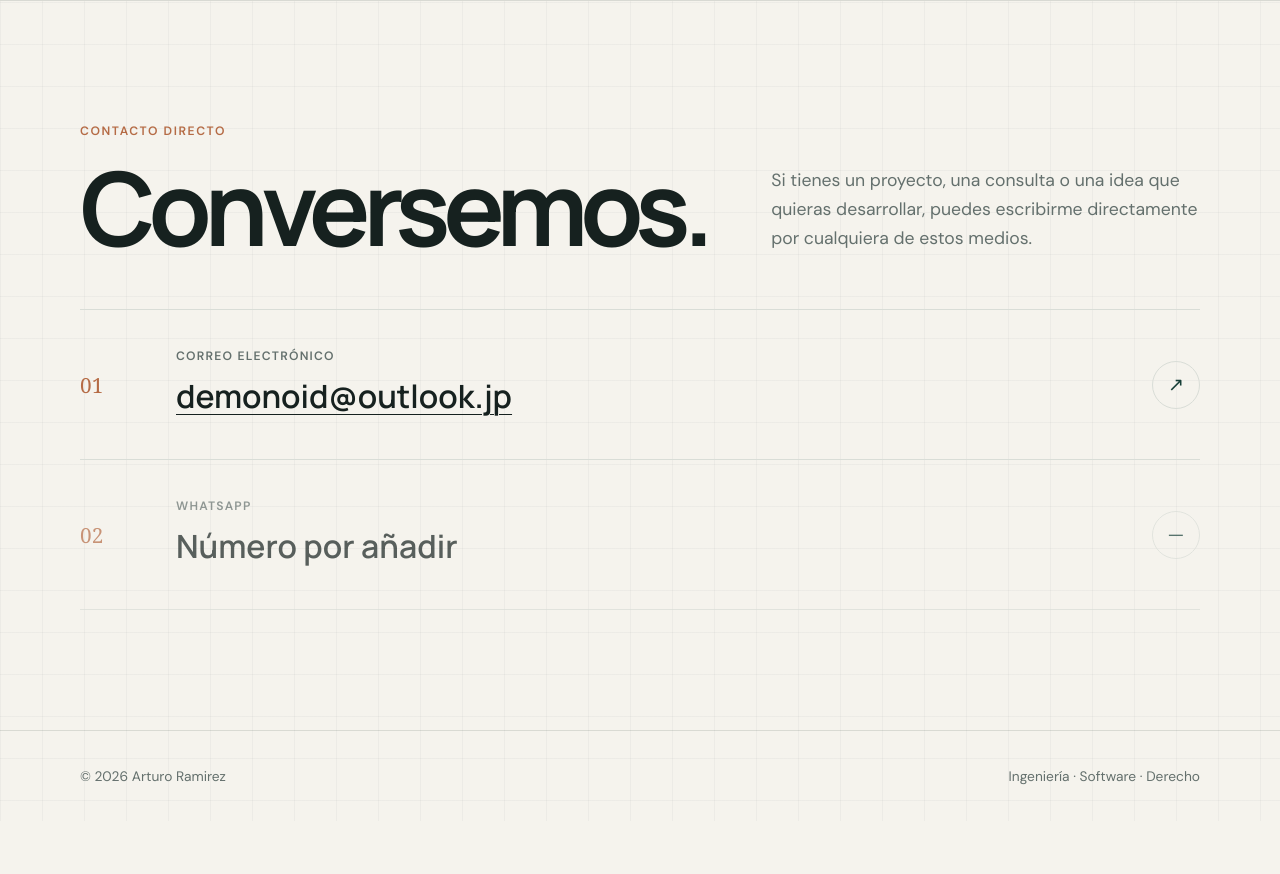
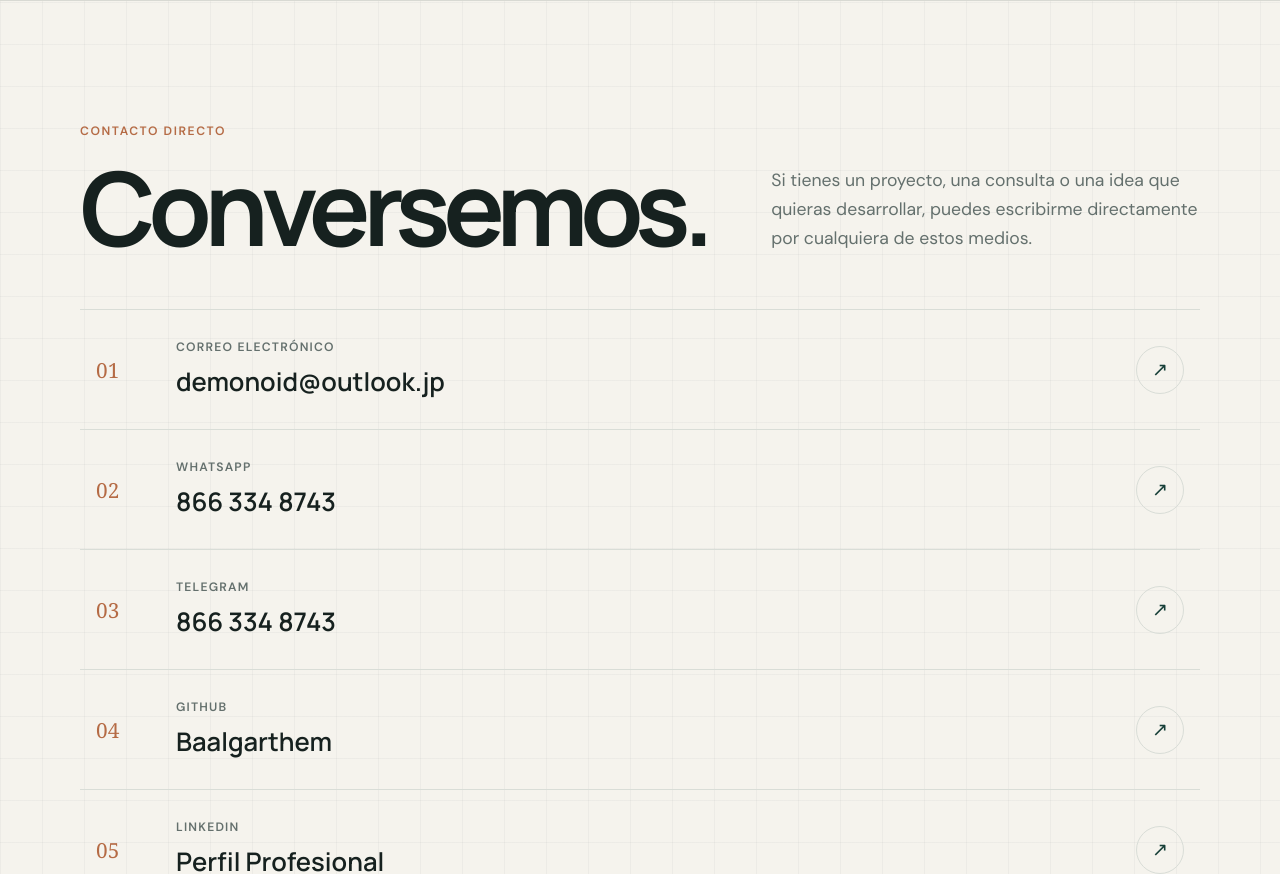
Before and after one commit to Baalgarthem/Baalgarthem.github.io, an Astro site: page /contacto in a window 1280 px wide. Shown: the part 82-956 px from the top of the page. Before the commit the page ends 903 px from the top, so only its background shows below. Built offline with nearby package versions, Linux system fonts and the light colour scheme; Astro itself is replaced by a stand-in of ours.

Commit message:
Update Contacto page to include all social links and numbers

```diff
--- a/src/pages/contacto/index.astro
+++ b/src/pages/contacto/index.astro
@@ -1,29 +1,68 @@
 ---
 import Layout from '../../layouts/Layout.astro';
 const email = 'demonoid@outlook.jp';
-const whatsapp = '';
+const phone = '866 334 8743';
+const waLink = 'https://wa.me/528663348743';
+const tgLink = 'https://t.me/+528663348743';
+const github = 'https://github.com/Baalgarthem';
+const linkedin = '#'; // Pendiente de actualizar
 ---
-<Layout title="Contacto — Arturo Ramirez" description="Correo electrónico y WhatsApp de Arturo Ramirez.">
+<Layout title="Contacto — Arturo Ramirez" description="Contacta con Arturo Ramirez. Redes, correo y teléfono.">
 	<section class="contact container">
-		<header><p class="eyebrow">Contacto directo</p><h1>Conversemos.</h1><p class="lead">Si tienes un proyecto, una consulta o una idea que quieras desarrollar, puedes escribirme directamente por cualquiera de estos medios.</p></header>
+		<header>
+			<p class="eyebrow">Contacto directo</p>
+			<h1>Conversemos.</h1>
+			<p class="lead">Si tienes un proyecto, una consulta o una idea que quieras desarrollar, puedes escribirme directamente por cualquiera de estos medios.</p>
+		</header>
 		<div class="contact-grid">
-			<article class="contact-card"><span class="index">01</span><div><p class="label">Correo electrónico</p><a href={`mailto:${email}`}>{email}</a></div><a class="arrow" href={`mailto:${email}`} aria-label="Enviar correo electrónico">↗</a></article>
-			<article class="contact-card muted"><span class="index">02</span><div><p class="label">WhatsApp</p>{whatsapp ? <a href={`https://wa.me/${whatsapp}`}>Iniciar conversación</a> : <p class="pending">Número por añadir</p>}</div><span class="arrow" aria-hidden="true">—</span></article>
+			<article class="contact-card">
+				<span class="index">01</span>
+				<div><p class="label">Correo electrónico</p><a href={`mailto:${email}`}>{email}</a></div>
+				<a class="arrow" href={`mailto:${email}`} aria-label="Enviar correo electrónico">↗</a>
+			</article>
+			<article class="contact-card">
+				<span class="index">02</span>
+				<div><p class="label">WhatsApp</p><a href={waLink} target="_blank" rel="noopener noreferrer">{phone}</a></div>
+				<a class="arrow" href={waLink} target="_blank" rel="noopener noreferrer" aria-label="Abrir WhatsApp">↗</a>
+			</article>
+			<article class="contact-card">
+				<span class="index">03</span>
+				<div><p class="label">Telegram</p><a href={tgLink} target="_blank" rel="noopener noreferrer">{phone}</a></div>
+				<a class="arrow" href={tgLink} target="_blank" rel="noopener noreferrer" aria-label="Abrir Telegram">↗</a>
+			</article>
+			<article class="contact-card">
+				<span class="index">04</span>
+				<div><p class="label">GitHub</p><a href={github} target="_blank" rel="noopener noreferrer">Baalgarthem</a></div>
+				<a class="arrow" href={github} target="_blank" rel="noopener noreferrer" aria-label="Abrir GitHub">↗</a>
+			</article>
+			<article class="contact-card">
+				<span class="index">05</span>
+				<div><p class="label">LinkedIn</p><a href={linkedin} target="_blank" rel="noopener noreferrer">Perfil Profesional</a></div>
+				<a class="arrow" href={linkedin} target="_blank" rel="noopener noreferrer" aria-label="Abrir LinkedIn">↗</a>
+			</article>
 		</div>
 	</section>
 </Layout>
 <style>
-	.contact { padding-block:clamp(4rem,10vw,7.5rem); }
+	.contact { padding-block:clamp(4rem,10vw,7.5rem); min-height: 80vh; }
 	.contact header { display:grid; grid-template-columns:1fr 1fr; column-gap:4rem; align-items:end; padding-bottom:3.5rem; }
 	.eyebrow { grid-column:1/-1; margin:0 0 1.25rem; color:var(--accent); font-size:.76rem; font-weight:700; letter-spacing:.13em; text-transform:uppercase; }
 	h1 { margin:0; font-family:'Manrope',sans-serif; font-size:clamp(3.5rem,8vw,7rem); letter-spacing:-.07em; line-height:.9; }
 	.lead { max-width:520px; margin:0; color:var(--muted); font-size:1.1rem; }
 	.contact-grid { border-top:1px solid var(--line); }
-	.contact-card { display:grid; grid-template-columns:80px 1fr auto; align-items:center; gap:1rem; min-height:150px; border-bottom:1px solid var(--line); }
-	.index { color:var(--accent); font-family:Georgia,serif; font-size:1.3rem; }
+	.contact-card { display:grid; grid-template-columns:80px 1fr auto; align-items:center; gap:1rem; min-height:120px; border-bottom:1px solid var(--line); transition:background 0.3s; }
+	.contact-card:hover { background: rgba(23,63,56,.02); }
+	.index { color:var(--accent); font-family:Georgia,serif; font-size:1.3rem; padding-left: 1rem; }
 	.label { margin:0 0 .25rem; color:var(--muted); font-size:.76rem; font-weight:700; letter-spacing:.1em; text-transform:uppercase; }
-	.contact-card a:not(.arrow),.pending { margin:0; color:var(--ink); font-family:'Manrope',sans-serif; font-size:clamp(1.25rem,3vw,2rem); font-weight:600; text-decoration-thickness:1px; text-underline-offset:.35rem; }
-	.arrow { display:grid; place-items:center; width:48px; height:48px; border:1px solid var(--line); border-radius:50%; color:var(--forest); font-size:1.2rem; text-decoration:none; }
-	.muted { opacity:.7; }
-	@media (max-width:720px) { .contact header { grid-template-columns:1fr; gap:1.5rem; } .contact-card { grid-template-columns:45px 1fr auto; } .contact-card a:not(.arrow),.pending { font-size:1rem; overflow-wrap:anywhere; } }
+	.contact-card a:not(.arrow) { margin:0; color:var(--ink); font-family:'Manrope',sans-serif; font-size:clamp(1.1rem,2.5vw,1.6rem); font-weight:600; text-decoration:none; }
+	.contact-card a:not(.arrow):hover { color: var(--forest); text-decoration: underline; text-underline-offset: 4px; }
+	.arrow { display:grid; place-items:center; width:48px; height:48px; border:1px solid var(--line); border-radius:50%; color:var(--forest); font-size:1.2rem; text-decoration:none; transition:background 0.3s, color 0.3s; margin-right: 1rem; }
+	.contact-card:hover .arrow { background: var(--forest); color: var(--white); border-color: var(--forest); }
+
+	@media (max-width:720px) {
+		.contact header { grid-template-columns:1fr; gap:1.5rem; }
+		.contact-card { grid-template-columns:45px 1fr auto; min-height: 100px; }
+		.index { padding-left: 0; }
+		.contact-card a:not(.arrow) { font-size:1rem; overflow-wrap:anywhere; }
+	}
 </style>
```
